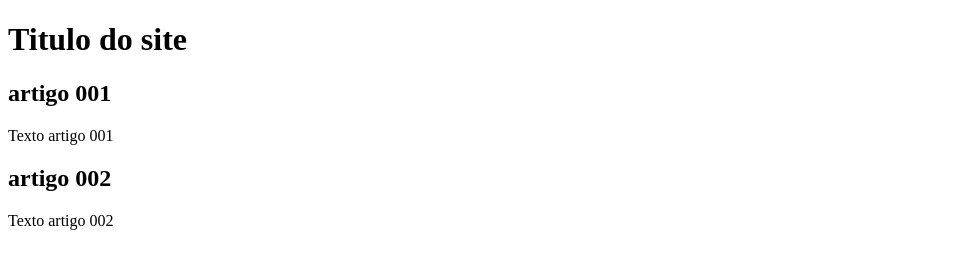
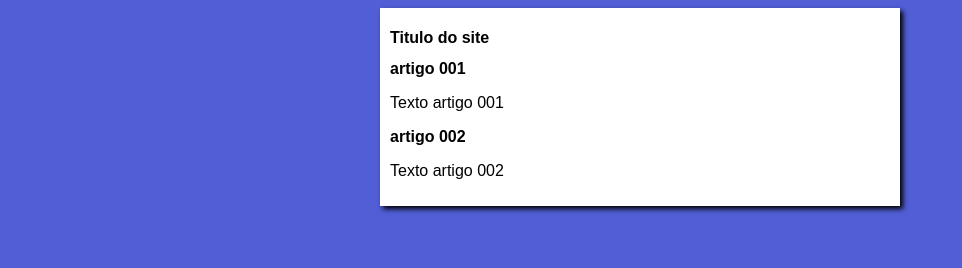
Before and after one commit to Jose-Arlando/projeto-site, a plain HTML site: page index.html in a window 1280 px wide. Shown: the whole page, without its empty margins (0-962 px from the left). Drawn offline with Linux system fonts and the light colour scheme; files that its build step writes are made by us from their sources.

Commit message:
iniciei o designe

```diff
--- /dev/null
+++ b/estilo/style.css
@@ -0,0 +1,16 @@
+*{
+    font-family: Arial, Helvetica, sans-serif;
+    font-size: 16px;
+}
+
+body{
+    background-color: #515ed6;
+}
+
+main{
+    background-color: white;
+    width: 500px;
+    margin: auto;
+    box-shadow: 3px 3px 5px black;
+    padding: 10px;
+}
--- a/index.html
+++ b/index.html
@@ -4,6 +4,7 @@
     <meta charset="UTF-8">
     <meta name="viewport" content="width=device-width, initial-scale=1.0">
     <title>Titulo do site</title>
+    <link rel="stylesheet" href="style.css">
 </head>
 <body>
     <main>
```
